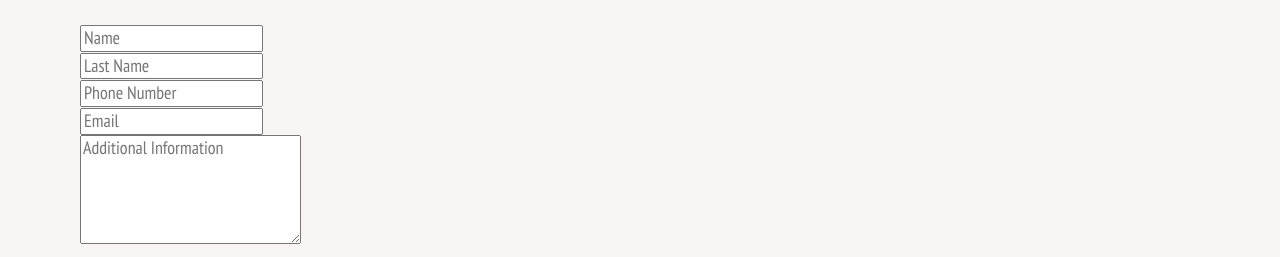
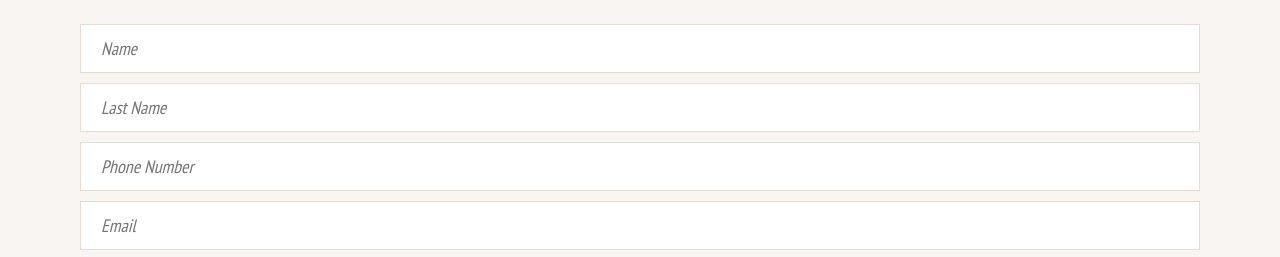
Before and after one commit to Filgeary/demo-website-oswaldos, a website: page src/form.html in a window 1280 px wide. Shown: the part 466-723 px from the top of the page. Drawn offline with Linux system fonts and the light colour scheme.

Commit message:
add 'fieldset-person.scss'

```diff
--- a/src/form.html
+++ b/src/form.html
@@ -95,7 +95,7 @@
             </div>
             <div class="fieldset-person__item">
               <label for="form-info" aria-label="Info"></label>
-              <textarea name="info" id="form-info" cols="25" rows="5" placeholder="Additional Information"></textarea>
+              <textarea name="info" id="form-info" cols="25" rows="4" placeholder="Additional Information"></textarea>
             </div>
           </fieldset>
 
--- /dev/null
+++ b/src/sass/blocks/fieldset-person.scss
@@ -0,0 +1,17 @@
+.fieldset-person__item {
+  margin-bottom: 10px;
+
+  font-style: italic;
+}
+
+.fieldset-person__item input,
+.fieldset-person__item textarea {
+  width: 100%;
+  padding: 10px 20px;
+
+  font: inherit;
+
+  border: 1px solid darken($bg-lightgrey, 10%);
+}
+
+// mockup
--- a/src/sass/style.scss
+++ b/src/sass/style.scss
@@ -20,6 +20,7 @@
 @import 'blocks/works.scss';
 @import 'blocks/pricing.scss';
 @import 'blocks/appointment.scss';
+@import 'blocks/fieldset-person.scss';
 @import 'blocks/page-footer.scss';
 @import 'blocks/contacts.scss';
 @import 'blocks/social.scss';
```
Also changed, not shown: src/css/style.css.
